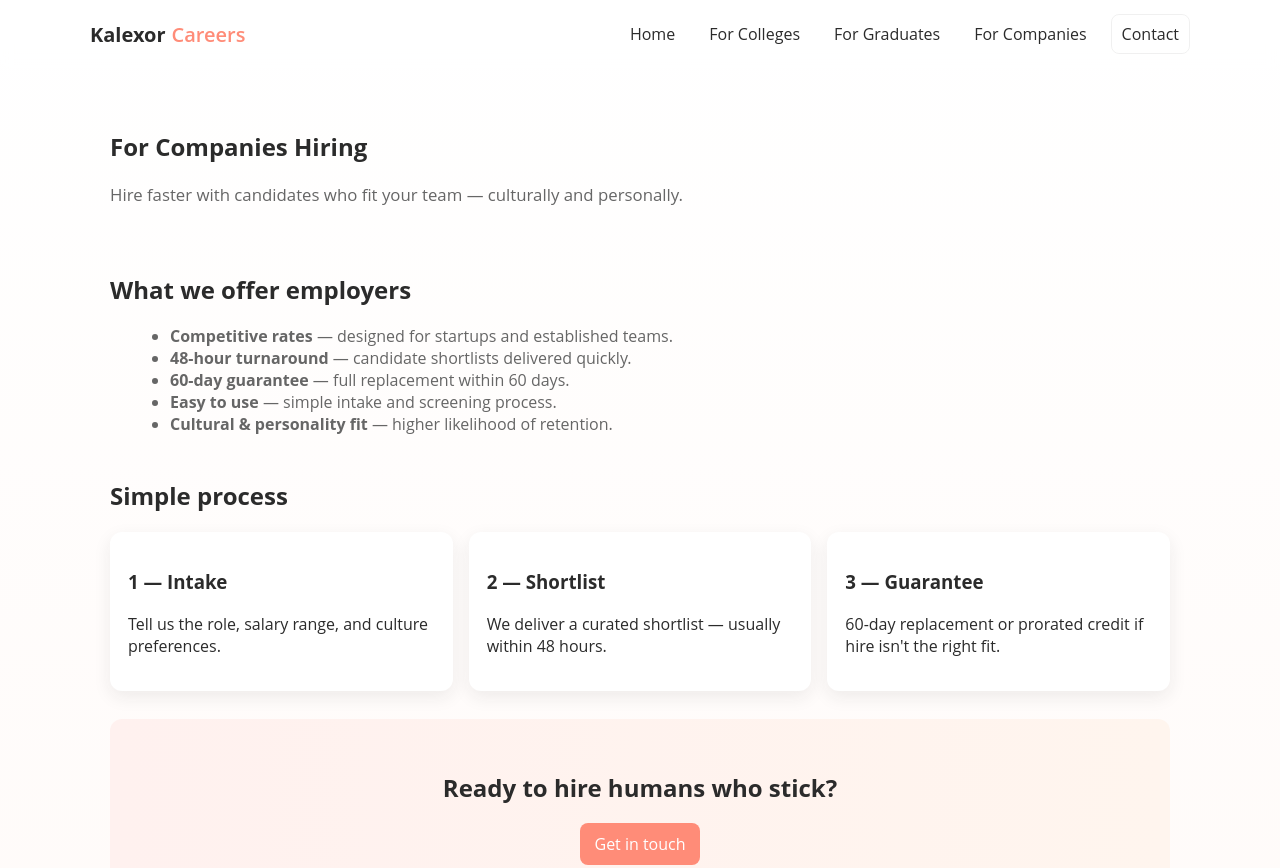
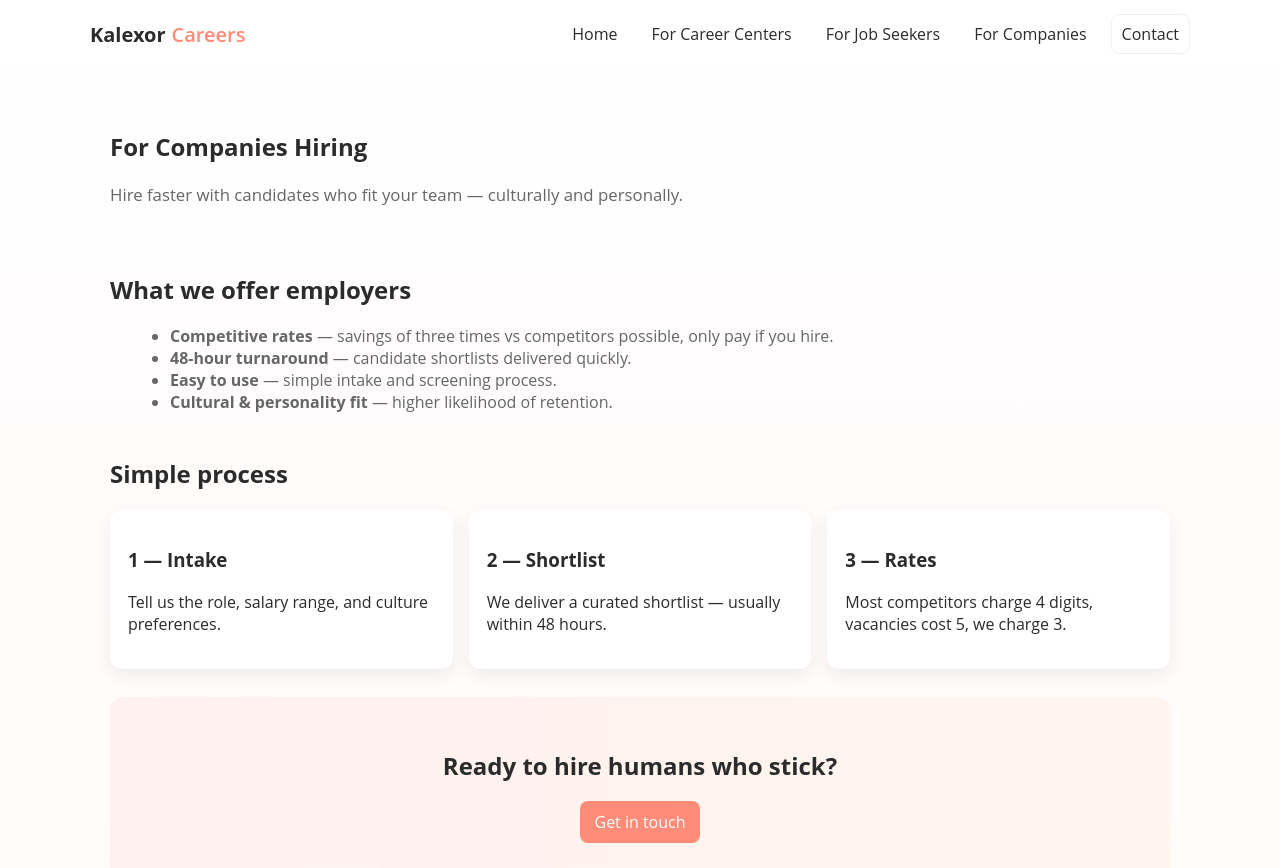
Before and after one commit to kalexorcareersllc/Website, a plain HTML site: page companies.html in a window 1280 px wide. Shown: the top 868 px of the page. Drawn offline with Linux system fonts and the light colour scheme.

Commit message:
Update companies.html

```diff
--- a/companies.html
+++ b/companies.html
@@ -12,8 +12,8 @@
       <a href="index.html" class="logo">Kalexor<span class="logo-sub">Careers</span></a>
       <nav class="nav">
         <a href="index.html">Home</a>
-        <a href="colleges.html">For Colleges</a>
-        <a href="graduates.html">For Graduates</a>
+        <a href="colleges.html">For Career Centers</a>
+        <a href="graduates.html">For Job Seekers</a>
         <a href="companies.html" aria-current="page">For Companies</a>
         <a href="contact.html" class="btn btn-ghost">Contact</a>
       </nav>
@@ -30,9 +30,8 @@
     <section class="info">
       <h2>What we offer employers</h2>
       <ul class="bullets">
-        <li><strong>Competitive rates</strong> — designed for startups and established teams.</li>
+        <li><strong>Competitive rates</strong> — savings of three times vs competitors possible, only pay if you hire.</li>
         <li><strong>48-hour turnaround</strong> — candidate shortlists delivered quickly.</li>
-        <li><strong>60-day guarantee</strong> — full replacement within 60 days.</li>
         <li><strong>Easy to use</strong> — simple intake and screening process.</li>
         <li><strong>Cultural & personality fit</strong> — higher likelihood of retention.</li>
       </ul>
@@ -50,8 +49,8 @@
           <p>We deliver a curated shortlist — usually within 48 hours.</p>
         </div>
         <div class="card">
-          <h3>3 — Guarantee</h3>
-          <p>60-day replacement or prorated credit if hire isn't the right fit.</p>
+          <h3>3 — Rates</h3>
+          <p>Most competitors charge 4 digits, vacancies cost 5, we charge 3.</p>
         </div>
       </div>
     </section>
```
